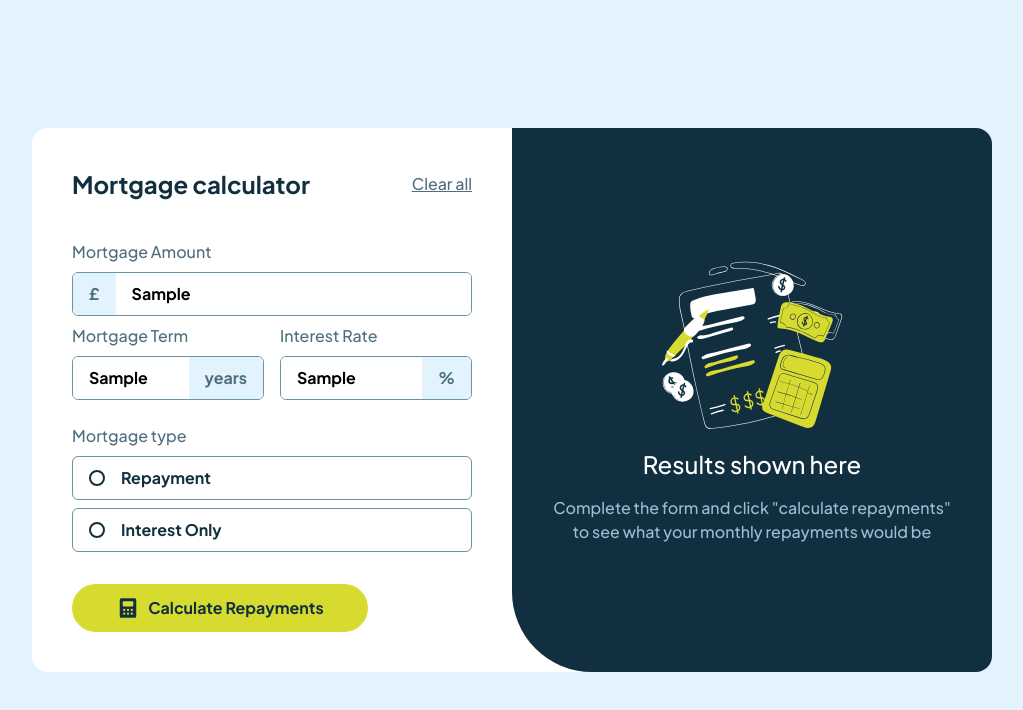
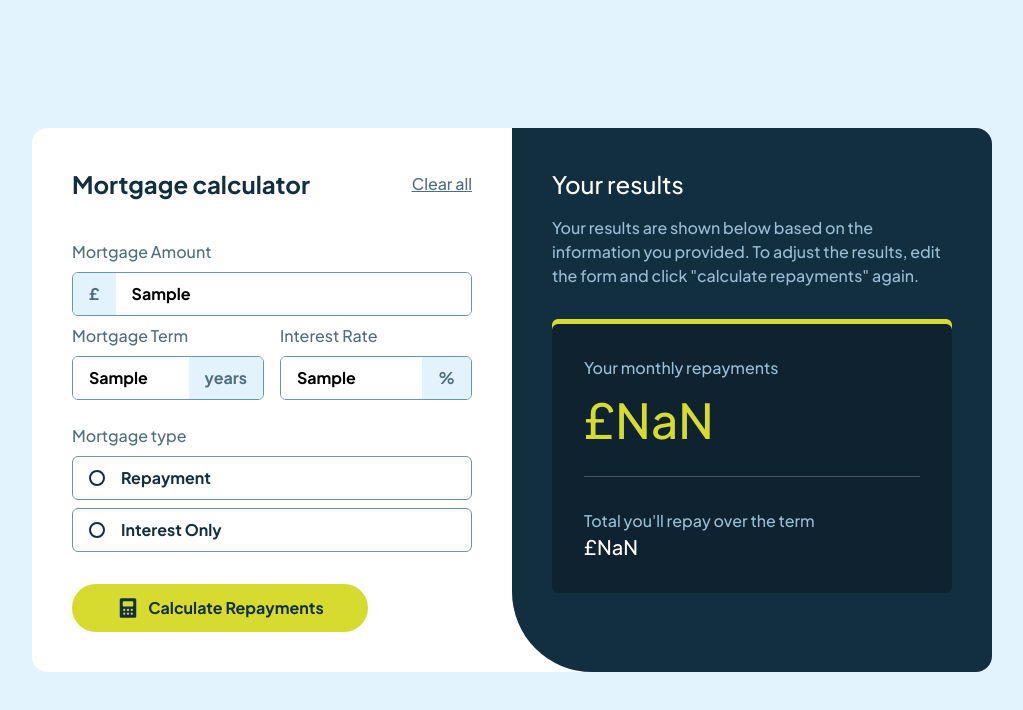
Before and after one commit to KacperHulek/Frontend-mentor-mortgage-repayment-calculator, a React (Vite) app: page / in a window 1280 px wide. Both pictures are taken after typing "Sample", "Sample", "Sample" into the empty fields and a click on the button "Calculate Repayments". Shown: the top 710 px of the page, without its empty margins (128-1151 px from the left). Built offline with nearby package versions, Linux system fonts and the light colour scheme; the HTML template or start-up script is replaced by a standard one.

Commit message:
Finish calculation logic

```diff
--- a/src/app.jsx
+++ b/src/app.jsx
@@ -1,24 +1,64 @@
-import React from "react";
+import React, { useState } from "react";
 import TextInput from "./components/TextInput/TextInput.jsx";
 import MortgageTypeList from "./components/MortgageTypeList/MortgageTypeList.jsx";
 import CalculateRepaymentsBtn from "./components/CalculateRepaymentsBtn/CalculateRepaymentsBtn.jsx";
+import Results from "./components/Results/Results.jsx";
 
-const app = () => {
+const App = () => {
+  const [mortgageAmount, setMortgageAmount] = useState("");
+  const [mortgageTerm, setMortgageTerm] = useState("");
+  const [interestRate, setInterestRate] = useState("");
+  const [mortgageType, setMortgageType] = useState("repayment");
+  const [monthlyRepayment, setMonthlyRepayment] = useState(null);
+  const [totalRepayment, setTotalRepayment] = useState(null);
+  const [showResults, setShowResults] = useState(false);
+
   const mortgageTypes = [
     { value: "repayment", label: "Repayment" },
     { value: "interest-only", label: "Interest Only" },
   ];
 
+  const calculateRepayments = () => {
+    const principal = parseFloat(mortgageAmount);
+    const annualRate = parseFloat(interestRate) / 100 / 12;
+    const totalPayments = parseFloat(mortgageTerm) * 12;
+
+    let monthlyPayment;
+    let totalAmount;
+
+    if (mortgageType === "repayment") {
+      monthlyPayment =
+        (principal * annualRate * Math.pow(1 + annualRate, totalPayments)) /
+        (Math.pow(1 + annualRate, totalPayments) - 1);
+    } else {
+      // Interest-only calculation
+      monthlyPayment = principal * annualRate;
+    }
+
+    totalAmount = totalPayments * monthlyPayment;
+    setMonthlyRepayment(monthlyPayment.toFixed(2));
+    setTotalRepayment(totalAmount);
+    setShowResults(true);
+  };
+
   return (
-    // wrapper
     <div className="flex h-full w-full items-center justify-center">
       <main className="grid grid-cols-2 h-fit max-w-4_5xl bg-white rounded-2xl">
-        {/* calculator */}
         <div className="grid grid-cols-4 gap-x-4 gap-y-2 bg-white rounded-l-2xl p-10">
           <h1 className="text-2xl text-slate-900 col-span-3 mb-8 font-bold">
             Mortgage calculator
           </h1>
-          <button className="underline text-right align-top mb-8 text-slate-700 hover:text-slate-900">
+          <button
+            className="underline text-right align-top mb-8 text-slate-700 hover:text-slate-900"
+            onClick={() => {
+              setMortgageAmount("");
+              setMortgageTerm("");
+              setInterestRate("");
+              setMortgageType("repayment");
+              setMonthlyRepayment(null);
+              setShowResults(false);
+            }}
+          >
             Clear all
           </button>
           <TextInput
@@ -26,28 +66,39 @@ const app = () => {
             innerText="£"
             isLeft={true}
             colSpan={4}
+            value={mortgageAmount}
+            onChange={(e) => setMortgageAmount(e.target.value)}
           />
           <TextInput
             title="Mortgage Term"
             innerText="years"
             isLeft={false}
             colSpan={2}
+            value={mortgageTerm}
+            onChange={(e) => setMortgageTerm(e.target.value)}
           />
           <TextInput
             title="Interest Rate"
             innerText="%"
             isLeft={false}
             colSpan={2}
+            value={interestRate}
+            onChange={(e) => setInterestRate(e.target.value)}
           />
-
           <MortgageTypeList
             mortgageTypes={mortgageTypes}
             title="Mortgage type"
+            onChange={(value) => setMortgageType(value)}
           />
-
-          <CalculateRepaymentsBtn />
+          <CalculateRepaymentsBtn onClick={calculateRepayments} />
         </div>
-        <div className="bg-slate-900 flex flex-col items-center justify-center p-10 rounded-r-2xl rounded-bl-gigaxl">
+        <div
+          className={`bg-slate-900 ${
+            showResults ? "" : "flex"
+          } flex-col items-center justify-center p-10 rounded-r-2xl rounded-bl-gigaxl`}
+        >
+          {!showResults ? (
+            <>
               <img
                 src="src\assets\images\illustration-empty.svg"
                 alt=""
@@ -55,13 +106,20 @@ const app = () => {
               />
               <h1 className="text-white text-2xl mb-4">Results shown here</h1>
               <p className="text-slate-300 text-center">
-            Complete the form and click "calculate repayments" to see what your
-            monthly repayments would be
+                Complete the form and click "calculate repayments" to see what
+                your monthly repayments would be
               </p>
+            </>
+          ) : (
+            <Results
+              monthlyRepayment={monthlyRepayment}
+              totalRepayment={totalRepayment}
+            />
+          )}
         </div>
       </main>
     </div>
   );
 };
 
-export default app;
+export default App;
--- a/src/components/CalculateRepaymentsBtn/CalculateRepaymentsBtn.jsx
+++ b/src/components/CalculateRepaymentsBtn/CalculateRepaymentsBtn.jsx
@@ -1,8 +1,12 @@
 import React from "react";
 
-const CalculateRepaymentsBtn = () => {
+const CalculateRepaymentsBtn = ({ onClick }) => {
   return (
-    <button className="col-span-3 rounded-full h-12 bg-lime flex align justify-center items-center mt-6 hover:bg-opacity-65 active:bg-darkLime transition-colors transition-opacity">
+    <button
+      className="col-span-3 rounded-full h-12 bg-lime flex align justify-center items-center mt-6 hover:bg-opacity-65
+     active:bg-darkLime transition-colors transition-opacity"
+      onClick={onClick}
+    >
       <img
         src="src\assets\images\icon-calculator.svg"
         alt=""
--- a/src/components/MortgageType/MortgageType.jsx
+++ b/src/components/MortgageType/MortgageType.jsx
@@ -1,6 +1,6 @@
 import React from "react";
 
-const MortgageType = ({ value, label }) => {
+const MortgageType = ({ value, label, onChange }) => {
   return (
     <li className="col-span-4">
       <label className="overflow-hidden hover:cursor-pointer">
@@ -12,6 +12,7 @@ const MortgageType = ({ value, label }) => {
             type="radio"
             name="mortgage-type"
             value={value}
+            onChange={onChange}
             className=" ml-4 appearance-none text-slate-900 border-2 w-4 h-4 min-w-4 min-h-4 rounded-full grid place-content-center
             before:w-2 before:h-2 before:rounded-full before:border before:bg-slate-900 before:scale-0 checked:before:scale-100
             checked:text-lime checked:before:bg-lime"
--- a/src/components/MortgageTypeList/MortgageTypeList.jsx
+++ b/src/components/MortgageTypeList/MortgageTypeList.jsx
@@ -1,13 +1,17 @@
 import React from "react";
 import MortgageType from "../MortgageType/MortgageType";
 
-const MortgageTypeList = ({ mortgageTypes, title }) => {
+const MortgageTypeList = ({ mortgageTypes, title, onChange }) => {
   return (
     <>
       <h2 className="col-span-4 text-slate-700 mt-4">{title}</h2>
       <ul className="space-y-2 col-span-4">
         {mortgageTypes.map((type) => (
-          <MortgageType key={type.value} {...type} />
+          <MortgageType
+            key={type.value}
+            {...type}
+            onChange={() => onChange(type.value)}
+          />
         ))}
       </ul>
     </>
--- a/src/components/Results/Results.jsx
+++ b/src/components/Results/Results.jsx
@@ -1,20 +1,25 @@
 import React from "react";
 
-const Results = () => {
+const Results = ({ monthlyRepayment, totalRepayment }) => {
   return (
     <>
-      <h1 className="text-lg">Your results</h1>
-      <p>
+      <h1 className="text-2xl text-white justify-items-start mb-4">
+        Your results
+      </h1>
+      <p className="text-slate-300 mb-9">
         Your results are shown below based on the information you provided. To
         adjust the results, edit the form and click "calculate repayments"
         again.
       </p>
-      <div>
-        <h2>Your monthly repayments</h2>
-        <p>£1234</p>
-        {/* horizontal line */}
-        <h2>Total you'll repay over the term</h2>
-        <p>£4321</p>
+      <div
+        className="bg-darkSlate rounded-md p-8 shadow-lime
+      shadow-[0_-5px_0px_0px_rgba(0,0,0,0.3)]"
+      >
+        <h2 className="text-slate-300 mb-4">Your monthly repayments</h2>
+        <p className="text-5xl text-lime mb-8">£{monthlyRepayment}</p>
+        <hr className="h-0 my-8border border-slate-100 border-opacity-25 mb-8" />
+        <h2 className="text-slate-300">Total you'll repay over the term</h2>
+        <p className="text-white text-xl">£{totalRepayment}</p>
       </div>
     </>
   );
--- a/src/components/TextInput/TextInput.jsx
+++ b/src/components/TextInput/TextInput.jsx
@@ -1,6 +1,6 @@
 import React from "react";
 
-const TextInput = ({ title, innerText, isLeft, colSpan }) => {
+const TextInput = ({ title, innerText, isLeft, colSpan, value, onChange }) => {
   let labelClassName;
 
   switch (colSpan) {
@@ -26,6 +26,8 @@ const TextInput = ({ title, innerText, isLeft, colSpan }) => {
           type="text"
           name="mortgage-amount"
           className="w-full outline-none hover:cursor-pointer pl-4 font-bold  min-w-fit peer"
+          value={value}
+          onChange={onChange}
         />
         <div className="h-full text-center w-fit p-4 bg-slate-100 text-slate-700 flex items-center peer-focus:bg-lime">
           <p className="text-center w-full font-bold">{innerText}</p>
@@ -40,6 +42,8 @@ const TextInput = ({ title, innerText, isLeft, colSpan }) => {
           type="text"
           name="mortgage-amount"
           className="w-full outline-none hover:cursor-pointer pl-4 font-bold peer"
+          value={value}
+          onChange={onChange}
         />
         <div className="h-full text-center w-fit p-4 bg-slate-100 text-slate-700 flex items-center peer-focus:bg-lime">
           <p className="text-center w-full font-bold">{innerText}</p>
--- a/tailwind.config.js
+++ b/tailwind.config.js
@@ -9,6 +9,7 @@ export default {
 
       spacing: {
         "4_5xl": "60rem",
+        "0.25": "0.0625rem",
       },
     },
     colors: {
@@ -22,6 +23,7 @@ export default {
         700: "hsl(200, 24%, 40%)",
         900: "hsl(202, 55%, 16%)",
       },
+      darkSlate: "hsl(202, 55%, 12%)",
       darkLime: "hsl(61, 70%, 42%)",
     },
   },
```
Lines whose indentation alone changed are shown as unchanged.
